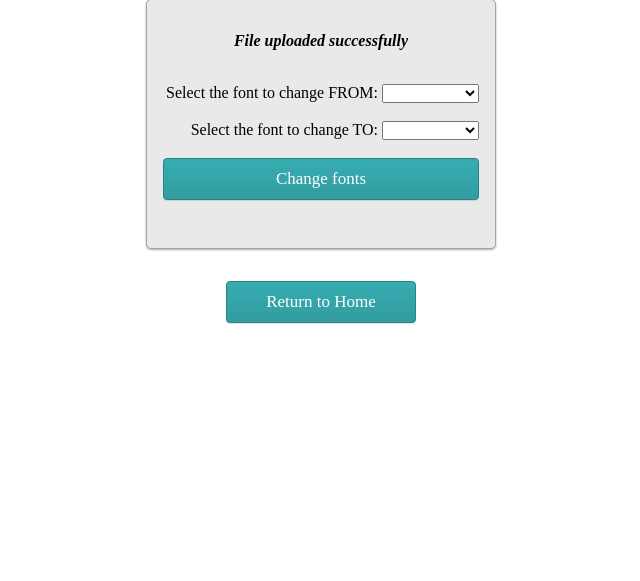
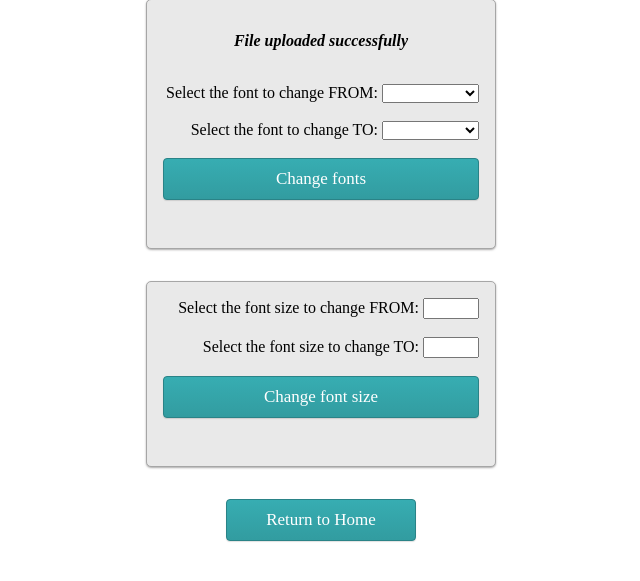
Before and after one commit to ecraw24/AACFontChange, a Python web app: template templates/uploadSuccess.html in a window 1280 px wide. Shown: the part 203-784 px from the top of the page, without its empty margins (319-959 px from the left). Run offline with Jinja, Linux system fonts and the light colour scheme; the template is opened without the code that fills it: most values are stand-ins (such as "Sample title", 1, 10 or a date in 2020).

Commit message:
added font size change -> working

```diff
--- a/templates/uploadSuccess.html
+++ b/templates/uploadSuccess.html
@@ -32,6 +32,17 @@
                 </form>
             </div>
         </div>
+        <div class = button_container>
+            <div class="right">
+                <form action = "/fontChange" method="post">
+                    <label for="fontFrom">Select the font size to change FROM: </label>
+                    <input type="number" name="fontFrom" min="6" max="60" step="1"><br><br>
+                    <label for="fontTo">Select the font size to change TO: </label>
+                    <input type="number" name="fontTo" min="6" max="60" step="1"><br><br>
+                    <input class="button-25" type = "submit" name = "fontSizeChange" value="Change font size">
+                </form>
+            </div>
+        </div>
         <div class="return_home">
             <form action="{{ url_for('index') }}">
                 <input class = "button-25" type = "submit" value="Return to Home">
```
Also changed, not shown: Scripts/sql.py (+10 -0 lines), app.py (+7 -1 lines).
